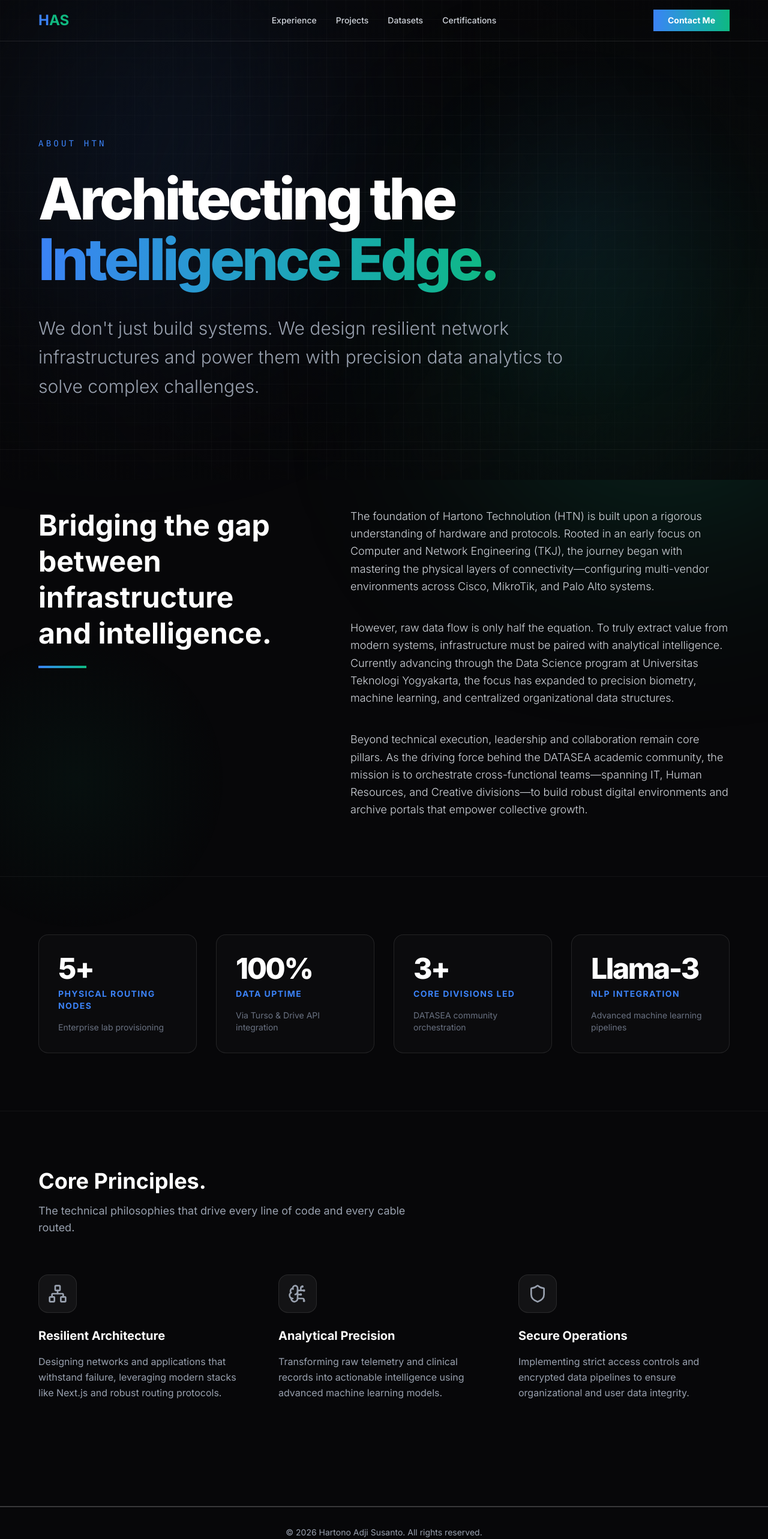
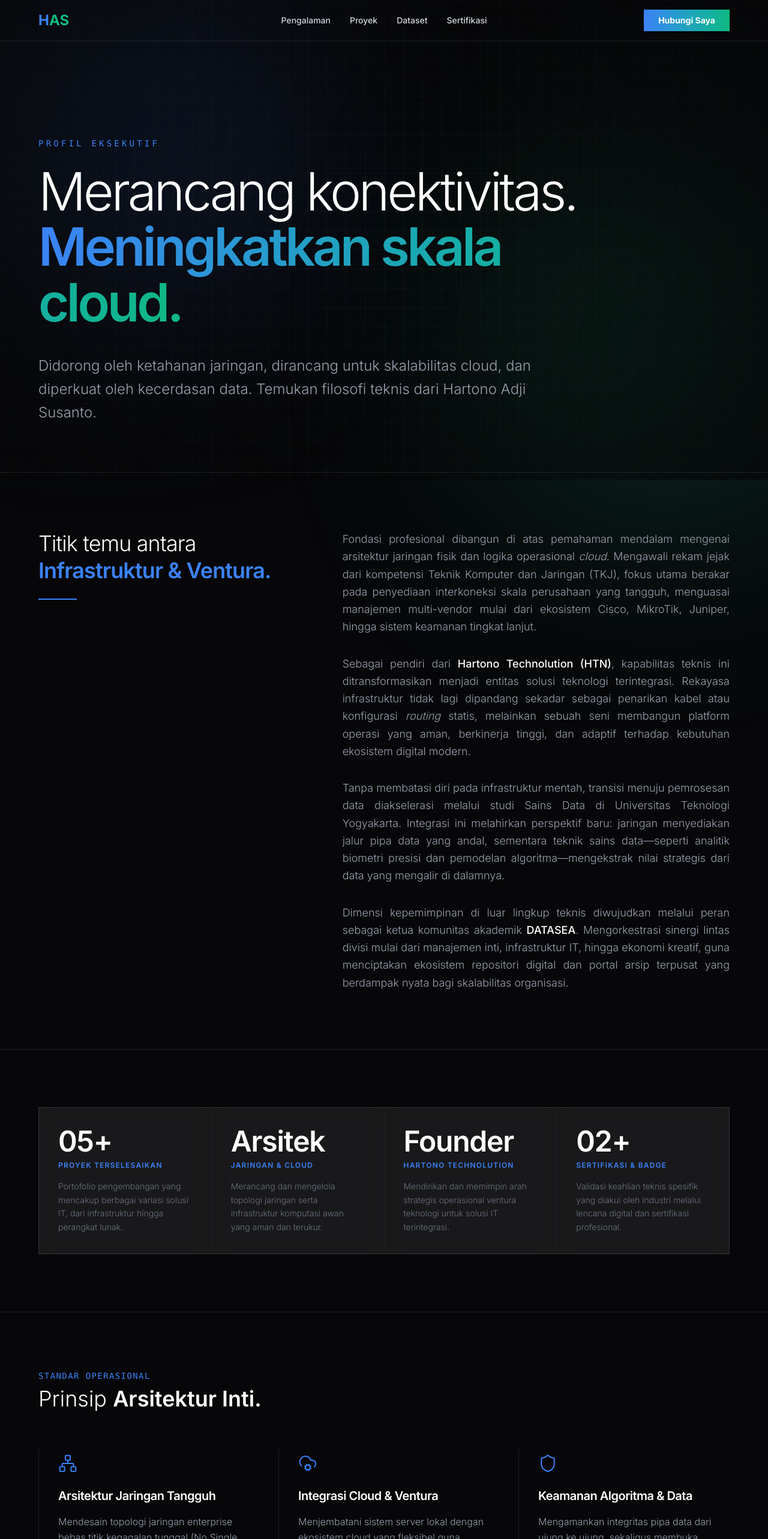
Before and after one commit to hey-harton/hey-harton.github.io, a Next.js app: page /about in a window 1280 px wide. Shown: the top 2566 px of the page at 60% size. Built offline with nearby package versions, Linux system fonts and the light colour scheme.

Commit message:
feat: update About page metadata, enhance Footer and Navbar with localized content, and improve various sections for clarity and design consistency

```diff
--- a/src/app/about/page.tsx
+++ b/src/app/about/page.tsx
@@ -4,23 +4,18 @@ import StatsSection from "@/components/sections/about-page/StatsSection";
 import ValuesSection from "@/components/sections/about-page/ValuesSection";
 
 export const metadata = {
-  title: "About | Hartono Technolution",
-  description: "Bridging the gap between network infrastructure and intelligent data analytics.",
+  title: "Tentang | Hartono Adji Susanto",
+  description: "Profil profesional resmi dari Hartono Adji Susanto — Network Engineer, Cloud Architect, dan Tech Founder.",
 };
 
 export default function AboutPage() {
   return (
-    <main className="w-full min-h-screen relative overflow-hidden pb-20">
-
-      {/* Background Glow Ciena-Style */}
-      <div className="absolute top-0 right-0 w-[50vw] h-[50vw] bg-[radial-gradient(circle,rgba(59,130,246,0.05)_0%,transparent_70%)] rounded-full pointer-events-none -z-10"></div>
-      <div className="absolute top-[40%] left-[-10%] w-[40vw] h-[40vw] bg-[radial-gradient(circle,rgba(16,185,129,0.05)_0%,transparent_70%)] rounded-full pointer-events-none -z-10"></div>
-
+    // bg-[#050505] dihapus agar mengikuti background bawaan
+    <main className="w-full min-h-screen relative overflow-x-hidden">
       <HeroSection />
       <MissionSection />
       <StatsSection />
       <ValuesSection />
-
     </main>
   );
 }
--- a/src/components/layout/Footer.tsx
+++ b/src/components/layout/Footer.tsx
@@ -1,7 +1,70 @@
+import Link from "next/link";
+import { ArrowUpRight } from "lucide-react";
+
 export default function Footer() {
   return (
-    <footer className="py-8 border-t-2 border-white/20 flex justify-center items-center text-sm text-gray-400 text-center">
-      <p>&copy; {new Date().getFullYear()} Hartono Adji Susanto. All rights reserved.</p>
+    <footer className="w-full border-t-2 border-white/20 pt-16 pb-8 bg-transparent">
+      <div className="max-w-[1600px] mx-auto px-6 md:px-12 lg:px-16">
+
+        {/* Bagian Atas: Brand & Tautan */}
+        <div className="grid grid-cols-1 lg:grid-cols-12 gap-12 mb-16">
+
+          {/* Info Brand (Kiri) */}
+          <div className="lg:col-span-4 flex flex-col gap-6">
+            <Link href="/" className="text-3xl font-bold text-white tracking-tighter">
+              HAS<span className="text-brand-blue">.</span>
+            </Link>
+            <p className="text-gray-400 font-light leading-relaxed max-w-sm text-sm">
+              Merancang jaringan enterprise yang tangguh, meningkatkan skala lingkungan cloud, dan menerapkan kecerdasan data presisi.
+            </p>
+          </div>
+
+          {/* Grid Navigasi (Kanan) */}
+          <div className="lg:col-span-8 grid grid-cols-2 md:grid-cols-3 gap-8 lg:gap-12">
+
+            {/* Sitemap */}
+            <div className="flex flex-col gap-4">
+              <h4 className="text-white font-semibold text-xs tracking-widest uppercase mb-2">Navigasi</h4>
+              <Link href="/about" className="text-gray-400 hover:text-brand-blue transition-colors text-sm w-max">Tentang</Link>
+              <Link href="/experience" className="text-gray-400 hover:text-brand-blue transition-colors text-sm w-max">Pengalaman</Link>
+              <Link href="/projects" className="text-gray-400 hover:text-brand-blue transition-colors text-sm w-max">Proyek</Link>
+              <Link href="/certifications" className="text-gray-400 hover:text-brand-blue transition-colors text-sm w-max">Sertifikasi</Link>
+            </div>
+
+            {/* Sosial Media */}
+            <div className="flex flex-col gap-4">
+              <h4 className="text-white font-semibold text-xs tracking-widest uppercase mb-2">Terhubung</h4>
+              <a href="#" className="text-gray-400 hover:text-brand-blue transition-colors text-sm flex items-center gap-1 w-max group">
+                LinkedIn <ArrowUpRight size={14} className="group-hover:-translate-y-0.5 group-hover:translate-x-0.5 transition-transform" />
+              </a>
+              <a href="#" className="text-gray-400 hover:text-brand-blue transition-colors text-sm flex items-center gap-1 w-max group">
+                GitHub <ArrowUpRight size={14} className="group-hover:-translate-y-0.5 group-hover:translate-x-0.5 transition-transform" />
+              </a>
+              <a href="#" className="text-gray-400 hover:text-brand-blue transition-colors text-sm flex items-center gap-1 w-max group">
+                Instagram <ArrowUpRight size={14} className="group-hover:-translate-y-0.5 group-hover:translate-x-0.5 transition-transform" />
+              </a>
+            </div>
+
+            {/* Kontak */}
+            <div className="flex flex-col gap-4">
+              <h4 className="text-white font-semibold text-xs tracking-widest uppercase mb-2">Kontak</h4>
+              <span className="text-gray-400 text-sm">Yogyakarta, Indonesia</span>
+              <a href="mailto:hartonoadjisusanto@gmail.com" className="text-gray-400 hover:text-brand-blue transition-colors text-sm w-max">hartonoadjisusanto@gmail.com</a>
+            </div>
+
+          </div>
+        </div>
+
+        {/* Bagian Bawah: Copyright & Legal */}
+        <div className="flex flex-col md:flex-row justify-between items-center gap-4 pt-8 border-t border-white/10 text-xs text-gray-500 font-light">
+          <p>&copy; {new Date().getFullYear()} Hartono Adji Susanto. Hak cipta dilindungi undang-undang.</p>
+          <div className="flex gap-6">
+            <a href="#" className="hover:text-white transition-colors">Kebijakan Privasi</a>
+            <a href="#" className="hover:text-white transition-colors">Ketentuan Layanan</a>
+          </div>
+        </div>
+
+      </div>
     </footer>
   );
 }
--- a/src/components/layout/Navbar.tsx
+++ b/src/components/layout/Navbar.tsx
@@ -20,10 +20,10 @@ export default function Navbar() {
 
         {/* B. Menu Navigasi Desktop (Tengah) */}
         <div className="hidden md:flex absolute left-1/2 -translate-x-1/2 gap-6 lg:gap-8 text-sm font-medium text-gray-300 w-max">
-          <Link href="/experience" className="hover:text-brand-blue transition-colors">Experience</Link>
-          <Link href="/projects" className="hover:text-brand-blue transition-colors">Projects</Link>
-          <Link href="/datasets" className="hover:text-brand-blue transition-colors">Datasets</Link>
-          <Link href="/certifications" className="hover:text-brand-blue transition-colors">Certifications</Link>
+          <Link href="/experience" className="hover:text-brand-blue transition-colors">Pengalaman</Link>
+          <Link href="/projects" className="hover:text-brand-blue transition-colors">Proyek</Link>
+          <Link href="/datasets" className="hover:text-brand-blue transition-colors">Dataset</Link>
+          <Link href="/certifications" className="hover:text-brand-blue transition-colors">Sertifikasi</Link>
         </div>
 
         {/* C. Tombol Contact & Toggle Mobile (Kanan) */}
@@ -33,7 +33,7 @@ export default function Navbar() {
             href="/contacts"
             className="hidden md:flex items-center justify-center bg-gradient-to-r from-brand-blue to-brand-green px-6 py-2 font-bold text-sm text-white hover:opacity-90 transition-transform hover:scale-105"
           >
-            Contact Me
+            Hubungi Saya
           </Link>
 
           {/* Tombol Hamburger Mobile */}
@@ -53,11 +53,11 @@ export default function Navbar() {
           {/* Padding internal menu mobile disesuaikan */}
           <div className="max-w-[1600px] mx-auto px-6 md:px-12 py-8 flex flex-col gap-6">
             <div className="flex flex-col gap-6 text-center font-medium text-gray-300">
-              <Link href="/" onClick={() => setIsOpen(false)} className="hover:text-brand-blue transition-colors">Home</Link>
-              <Link href="/experience" onClick={() => setIsOpen(false)} className="hover:text-brand-blue transition-colors">Experience</Link>
-              <Link href="/projects" onClick={() => setIsOpen(false)} className="hover:text-brand-blue transition-colors">Projects</Link>
-              <Link href="/datasets" onClick={() => setIsOpen(false)} className="hover:text-brand-blue transition-colors">Datasets</Link>
-              <Link href="/certifications" onClick={() => setIsOpen(false)} className="hover:text-brand-blue transition-colors">Certifications</Link>
+              <Link href="/" onClick={() => setIsOpen(false)} className="hover:text-brand-blue transition-colors">Beranda</Link>
+              <Link href="/experience" onClick={() => setIsOpen(false)} className="hover:text-brand-blue transition-colors">Pengalaman</Link>
+              <Link href="/projects" onClick={() => setIsOpen(false)} className="hover:text-brand-blue transition-colors">Proyek</Link>
+              <Link href="/datasets" onClick={() => setIsOpen(false)} className="hover:text-brand-blue transition-colors">Dataset</Link>
+              <Link href="/certifications" onClick={() => setIsOpen(false)} className="hover:text-brand-blue transition-colors">Sertifikasi</Link>
             </div>
             {/* Tombol Mobile Diubah Menjadi Link */}
             <Link
@@ -65,7 +65,7 @@ export default function Navbar() {
               onClick={() => setIsOpen(false)}
               className="flex items-center justify-center w-full bg-gradient-to-r from-brand-blue to-brand-green px-6 py-4 font-bold text-sm text-white mt-4 hover:opacity-90 transition-opacity"
             >
-              Contact Me
+              Hubungi Saya
             </Link>
           </div>
         </div>
--- a/src/components/sections/about-page/HeroSection.tsx
+++ b/src/components/sections/about-page/HeroSection.tsx
@@ -1,22 +1,24 @@
 export default function HeroSection() {
   return (
-    <section className="relative w-full px-4 md:px-12 lg:px-16 max-w-[1400px] mx-auto pt-32 lg:pt-40 pb-20 border-b border-white/5">
-      <div className="max-w-5xl">
-        <h1 className="text-sm font-mono text-brand-blue uppercase tracking-[0.3em] mb-8">
-          About HTN
-        </h1>
+    // bg-[#050505] dihapus
+    <section className="w-full border-b border-white/10">
+      <div className="max-w-[1600px] mx-auto px-6 md:px-12 lg:px-16 pt-32 lg:pt-40 pb-20 transform-gpu">
+        <div className="max-w-5xl">
+          <span className="text-sm font-mono text-brand-blue uppercase tracking-[0.3em] block mb-6">
+            Profil Eksekutif
+          </span>
 
-        {/* Tipografi Raksasa ala Ciena */}
-        <h2 className="text-5xl md:text-7xl lg:text-[6rem] font-extrabold tracking-tighter leading-[1.05] text-white mb-10">
-          Architecting the <br className="hidden md:block" />
-          <span className="text-transparent bg-clip-text bg-gradient-to-r from-brand-blue to-brand-green">
-            Intelligence Edge.
-          </span>
-        </h2>
+          <h1 className="text-5xl md:text-7xl lg:text-[5.5rem] font-light text-white tracking-tighter leading-[1.05] mb-10">
+            Merancang konektivitas. <br />
+            <span className="font-semibold text-transparent bg-clip-text bg-gradient-to-r from-brand-blue to-brand-green">
+              Meningkatkan skala cloud.
+            </span>
+          </h1>
 
-        <p className="text-xl md:text-3xl text-gray-400 font-light leading-relaxed max-w-4xl">
-          We don't just build systems. We design resilient network infrastructures and power them with precision data analytics to solve complex challenges.
-        </p>
+          <p className="text-xl md:text-2xl text-gray-400 font-light leading-relaxed max-w-4xl">
+            Didorong oleh ketahanan jaringan, dirancang untuk skalabilitas cloud, dan diperkuat oleh kecerdasan data. Temukan filosofi teknis dari Hartono Adji Susanto.
+          </p>
+        </div>
       </div>
     </section>
   );
--- a/src/components/sections/about-page/MissionSection.tsx
+++ b/src/components/sections/about-page/MissionSection.tsx
@@ -1,32 +1,36 @@
 export default function MissionSection() {
   return (
-    <section className="w-full px-4 md:px-12 lg:px-16 max-w-[1400px] mx-auto py-24 border-b border-white/5">
-      <div className="grid grid-cols-1 lg:grid-cols-12 gap-16 lg:gap-24">
+    // bg-[#050505] dihapus
+    <section className="w-full border-b border-white/10">
+      <div className="max-w-[1600px] mx-auto px-6 md:px-12 lg:px-16 py-24 transform-gpu">
+        <div className="grid grid-cols-1 lg:grid-cols-12 gap-12 lg:gap-16 items-start relative">
 
-        {/* Kolom Kiri: Sticky Heading */}
-        <div className="lg:col-span-5 relative">
-          <div className="sticky top-32">
-            <h2 className="text-3xl md:text-5xl font-bold text-white leading-tight mb-6">
-              Bridging the gap between infrastructure and intelligence.
+          <div className="lg:col-span-5 lg:sticky lg:top-32">
+            <h2 className="text-3xl md:text-4xl font-light text-white leading-tight mb-6 tracking-tight">
+              Titik temu antara <br />
+              <span className="font-semibold text-brand-blue">Infrastruktur & Ventura.</span>
             </h2>
-            <div className="w-20 h-1 bg-gradient-to-r from-brand-blue to-brand-green"></div>
-          </div>
+            <div className="w-16 h-[2px] bg-brand-blue"></div>
           </div>
 
-        {/* Kolom Kanan: Narasi Bio */}
-        <div className="lg:col-span-7 flex flex-col gap-10 text-lg text-gray-300 font-light leading-relaxed">
+          {/* Menambahkan kelas text-justify di sini */}
+          <div className="lg:col-span-7 flex flex-col gap-8 text-lg text-gray-400 font-light leading-relaxed text-justify">
             <p>
-            The foundation of Hartono Technolution (HTN) is built upon a rigorous understanding of hardware and protocols. Rooted in an early focus on Computer and Network Engineering (TKJ), the journey began with mastering the physical layers of connectivity—configuring multi-vendor environments across Cisco, MikroTik, and Palo Alto systems.
+              Fondasi profesional dibangun di atas pemahaman mendalam mengenai arsitektur jaringan fisik dan logika operasional <em>cloud</em>. Mengawali rekam jejak dari kompetensi Teknik Komputer dan Jaringan (TKJ), fokus utama berakar pada penyediaan interkoneksi skala perusahaan yang tangguh, menguasai manajemen multi-vendor mulai dari ekosistem Cisco, MikroTik, Juniper, hingga sistem keamanan tingkat lanjut.
             </p>
             <p>
-            However, raw data flow is only half the equation. To truly extract value from modern systems, infrastructure must be paired with analytical intelligence. Currently advancing through the Data Science program at Universitas Teknologi Yogyakarta, the focus has expanded to precision biometry, machine learning, and centralized organizational data structures.
+              Sebagai pendiri dari <span className="text-white font-medium">Hartono Technolution (HTN)</span>, kapabilitas teknis ini ditransformasikan menjadi entitas solusi teknologi terintegrasi. Rekayasa infrastruktur tidak lagi dipandang sekadar sebagai penarikan kabel atau konfigurasi <em>routing</em> statis, melainkan sebuah seni membangun platform operasi yang aman, berkinerja tinggi, dan adaptif terhadap kebutuhan ekosistem digital modern.
             </p>
             <p>
-            Beyond technical execution, leadership and collaboration remain core pillars. As the driving force behind the DATASEA academic community, the mission is to orchestrate cross-functional teams—spanning IT, Human Resources, and Creative divisions—to build robust digital environments and archive portals that empower collective growth.
+              Tanpa membatasi diri pada infrastruktur mentah, transisi menuju pemrosesan data diakselerasi melalui studi Sains Data di Universitas Teknologi Yogyakarta. Integrasi ini melahirkan perspektif baru: jaringan menyediakan jalur pipa data yang andal, sementara teknik sains data—seperti analitik biometri presisi dan pemodelan algoritma—mengekstrak nilai strategis dari data yang mengalir di dalamnya.
+            </p>
+            <p>
+              Dimensi kepemimpinan di luar lingkup teknis diwujudkan melalui peran sebagai ketua komunitas akademik <span className="text-white font-medium">DATASEA</span>. Mengorkestrasi sinergi lintas divisi mulai dari manajemen inti, infrastruktur IT, hingga ekonomi kreatif, guna menciptakan ekosistem repositori digital dan portal arsip terpusat yang berdampak nyata bagi skalabilitas organisasi.
             </p>
           </div>
 
         </div>
+      </div>
     </section>
   );
 }
--- a/src/components/sections/about-page/StatsSection.tsx
+++ b/src/components/sections/about-page/StatsSection.tsx
@@ -1,28 +1,48 @@
 export default function StatsSection() {
   const stats = [
-    { value: "5+", label: "Physical Routing Nodes", desc: "Enterprise lab provisioning" },
-    { value: "100%", label: "Data Uptime", desc: "Via Turso & Drive API integration" },
-    { value: "3+", label: "Core Divisions Led", desc: "DATASEA community orchestration" },
-    { value: "Llama-3", label: "NLP Integration", desc: "Advanced machine learning pipelines" }
+    {
+      value: "05+",
+      label: "Proyek Terselesaikan",
+      desc: "Portofolio pengembangan yang mencakup berbagai variasi solusi IT, dari infrastruktur hingga perangkat lunak."
+    },
+    {
+      value: "Arsitek",
+      label: "Jaringan & Cloud",
+      desc: "Merancang dan mengelola topologi jaringan serta infrastruktur komputasi awan yang aman dan terukur."
+    },
+    {
+      value: "Founder",
+      label: "Hartono Technolution",
+      desc: "Mendirikan dan memimpin arah strategis operasional ventura teknologi untuk solusi IT terintegrasi."
+    },
+    {
+      value: "02+",
+      label: "Sertifikasi & Badge",
+      desc: "Validasi keahlian teknis spesifik yang diakui oleh industri melalui lencana digital dan sertifikasi profesional."
+    }
   ];
 
   return (
-    <section className="w-full px-4 md:px-12 lg:px-16 max-w-[1400px] mx-auto py-24">
-      <div className="grid grid-cols-1 md:grid-cols-2 lg:grid-cols-4 gap-8">
+    // bg-[#050505] dihapus
+    <section className="w-full border-b border-white/10">
+      <div className="max-w-[1600px] mx-auto px-6 md:px-12 lg:px-16 py-24">
+        <div className="bg-white/10 gap-[1px] grid grid-cols-1 sm:grid-cols-2 lg:grid-cols-4 border border-white/10 transform-gpu">
           {stats.map((stat, index) => (
-          <div key={index} className="flex flex-col p-8 border border-white/10 bg-white/[0.02] hover:bg-white/[0.05] transition-colors rounded-2xl">
-            <span className="text-4xl md:text-5xl font-extrabold text-white mb-2 tracking-tighter">
+            // Mengubah bg-[#050505] menjadi bg-black/20 agar sedikit transparan namun grid tetap terlihat
+            <div key={index} className="bg-black/20 backdrop-blur-md p-8 flex flex-col h-full hover:bg-black/40 transition-colors">
+              <span className="text-4xl md:text-5xl font-semibold text-white mb-2 tracking-tight">
                 {stat.value}
               </span>
-            <span className="text-brand-blue font-bold text-sm uppercase tracking-widest mb-4">
+              <span className="text-brand-blue font-semibold text-xs uppercase tracking-widest mb-4 block">
                 {stat.label}
               </span>
-            <p className="text-gray-500 text-sm mt-auto">
+              <p className="text-gray-500 text-sm leading-relaxed font-light mt-auto">
                 {stat.desc}
               </p>
             </div>
           ))}
         </div>
+      </div>
     </section>
   );
 }
--- a/src/components/sections/about-page/ValuesSection.tsx
+++ b/src/components/sections/about-page/ValuesSection.tsx
@@ -1,41 +1,44 @@
-import { Shield, Network, BrainCircuit } from "lucide-react";
+import { Shield, Network, CloudCog } from "lucide-react";
 
 export default function ValuesSection() {
   const values = [
     {
-      icon: <Network size={32} />,
-      title: "Resilient Architecture",
-      desc: "Designing networks and applications that withstand failure, leveraging modern stacks like Next.js and robust routing protocols."
+      icon: <Network size={32} strokeWidth={1.5} />,
+      title: "Arsitektur Jaringan Tangguh",
+      desc: "Mendesain topologi jaringan enterprise bebas titik kegagalan tunggal (No Single Point of Failure) menggunakan protokol routing dinamis tingkat lanjut."
     },
     {
-      icon: <BrainCircuit size={32} />,
-      title: "Analytical Precision",
-      desc: "Transforming raw telemetry and clinical records into actionable intelligence using advanced machine learning models."
+      icon: <CloudCog size={32} strokeWidth={1.5} />,
+      title: "Integrasi Cloud & Ventura",
+      desc: "Menjembatani sistem server lokal dengan ekosistem cloud yang fleksibel guna menekan biaya operasional dan mempercepat pergerakan skalabilitas produk."
     },
     {
-      icon: <Shield size={32} />,
-      title: "Secure Operations",
-      desc: "Implementing strict access controls and encrypted data pipelines to ensure organizational and user data integrity."
+      icon: <Shield size={32} strokeWidth={1.5} />,
+      title: "Keamanan Algoritma & Data",
+      desc: "Mengamankan integritas pipa data dari ujung ke ujung, sekaligus membuka potensi optimasi performa sistem melalui analisis prediktif sains data."
     }
   ];
 
   return (
-    <section className="w-full px-4 md:px-12 lg:px-16 max-w-[1400px] mx-auto py-24 border-t border-white/5">
+    // bg-[#050505] dihapus
+    <section className="w-full">
+      <div className="max-w-[1600px] mx-auto px-6 md:px-12 lg:px-16 py-24 transform-gpu">
         <div className="mb-16">
-        <h2 className="text-3xl md:text-4xl font-bold text-white mb-4">Core Principles.</h2>
-        <p className="text-gray-400 text-lg max-w-2xl">The technical philosophies that drive every line of code and every cable routed.</p>
+          <span className="text-sm font-mono text-brand-blue uppercase tracking-widest block mb-2">Standar Operasional</span>
+          <h2 className="text-3xl md:text-4xl font-light text-white">Prinsip <span className="font-semibold">Arsitektur Inti.</span></h2>
         </div>
 
         <div className="grid grid-cols-1 md:grid-cols-3 gap-12">
           {values.map((val, index) => (
-          <div key={index} className="flex flex-col group">
-            <div className="w-16 h-16 rounded-2xl bg-white/5 border border-white/10 flex items-center justify-center text-gray-400 mb-6 group-hover:bg-brand-blue/20 group-hover:text-brand-blue group-hover:border-brand-blue/50 transition-all duration-300">
+            <div key={index} className="flex flex-col border-l border-white/10 pl-6 lg:pl-8 py-2">
+              <div className="text-brand-blue mb-6">
                 {val.icon}
               </div>
-            <h3 className="text-xl font-bold text-white mb-4">{val.title}</h3>
-            <p className="text-gray-400 leading-relaxed">{val.desc}</p>
+              <h3 className="text-xl font-semibold text-white mb-4 tracking-tight">{val.title}</h3>
+              <p className="text-gray-400 leading-relaxed font-light text-base">{val.desc}</p>
             </div>
           ))}
+        </div>
       </div>
     </section>
   );
--- a/src/components/sections/home-page/HomeCTA.tsx
+++ b/src/components/sections/home-page/HomeCTA.tsx
@@ -28,7 +28,7 @@ export default function HomeCTASection() {
 
             {/* Tombol Khas IBM Carbon: Teks Kiri, Ikon Kanan, Kotak Tajam */}
             <Link
-              href="/contact"
+              href="/contacts"
               className="group flex items-center justify-between bg-brand-blue text-white p-5 font-semibold hover:bg-blue-600 transition-colors w-full sm:w-[300px] border border-transparent hover:border-white/20"
             >
               <span className="tracking-wide">Get in touch</span>
```
Lines whose indentation alone changed are shown as unchanged.
